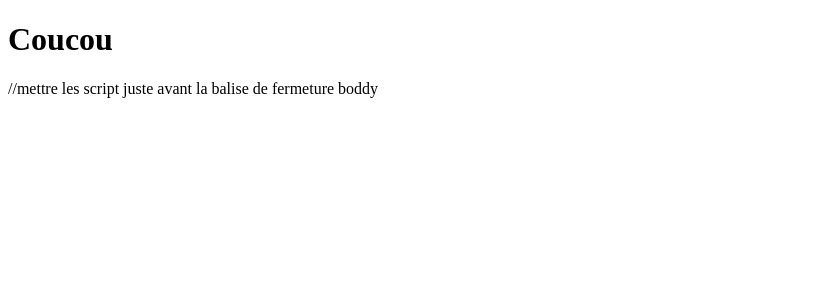
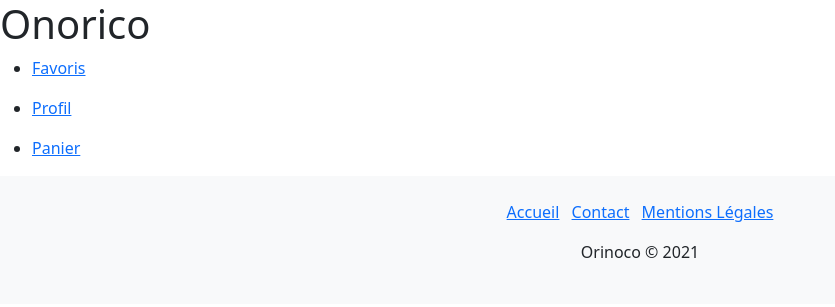
Before and after one commit to lauradauzat/DauzatLaura_5_03082021, a plain HTML site: page Front/index.html in a window 1280 px wide. Shown: the whole page, without its empty margins (0-835 px from the left). Drawn offline with nearby package versions, Linux system fonts and the light colour scheme.

Commit message:
added header and footer on index

```diff
--- a/Front/index.html
+++ b/Front/index.html
@@ -1,21 +1,48 @@
-<!DOCTYPE html>
+<!doctype html>
 <html lang="en">
   <head>
-    <meta charset="UTF-8">
-    <meta http-equiv="X-UA-Compatible" content="IE=edge">
-    <meta name="viewport" content="width=device-width, initial-scale=1.0">
-    <title>Document</title>
+    <!-- Required meta tags -->
+    <meta charset="utf-8">
+    <meta name="viewport" content="width=device-width, initial-scale=1">
+    <meta name="description" content="Votre ours en peluche préféré vous attend chez Orinoco">
+
+    <!-- Bootstrap CSS -->
+    <link href="https://cdn.jsdelivr.net/npm/bootstrap@5.1.0/dist/css/bootstrap.min.css" rel="stylesheet" integrity="sha384-KyZXEAg3QhqLMpG8r+8fhAXLRk2vvoC2f3B09zVXn8CA5QIVfZOJ3BCsw2P0p/We" crossorigin="anonymous">
+
+    <title>Orinoco, Our en peluche</title>
   </head>
   <body>
 
+    <header>
+        <h1>Onorico</h1>
 
-    <main id="teddies">
+        <nav>
+            <ul class="icon">
+                <li class="icon__description"><a href="index.html"><p>Favoris</p></a><i class="far fa-heart"></i></li>
+                <li class="icon__description"><a href="index.html"><p>Profil</p></a><i class="far fa-address-card"></i></li>
+                <li class="icon__description"><a href="panier.html"><p>Panier</p></a><i class="fas fa-cart-arrow-down"></i><div class="item__number"></div></li>
+             </ul>
+        </nav>
+    </header>
+
+    <main></main>
+
+    <!-- Footer -->
+    <footer class="bg-light py-4">
+        <ul class="list-inline text-center">
+            <li class="list-inline-item"><a href="index.html" title="Accueil">Accueil</a></li>
+            <li class="list-inline-item"><a href="mailto:orincobears@gmail.com?subject=Contact" title="Contact">Contact</a>
+            </li>
+            <li class="list-inline-item"><a href="#" title="Mentions Légales">Mentions Légales</a></li>
+        </ul>
+        <p class="copyright text-center">Orinoco © 2021</p>
+    </footer>
+
+    <!-- Optional JavaScript; choose one of the two! -->
+
+    <!-- Option 1: Bootstrap Bundle with Popper -->
+    <script src="https://cdn.jsdelivr.net/npm/bootstrap@5.1.0/dist/js/bootstrap.bundle.min.js" integrity="sha384-U1DAWAznBHeqEIlVSCgzq+c9gqGAJn5c/t99JyeKa9xxaYpSvHU5awsuZVVFIhvj" crossorigin="anonymous"></script>
 
 
-    </main>
-
-
-    //mettre les script juste avant la balise de fermeture boddy
-    <script src="js/teddies.js"></script>
   </body>
 </html>
--- a/Front/js/teddies.js
+++ b/Front/js/teddies.js
@@ -2,10 +2,7 @@
 const teddiesElement = document.getElementById('teddies');
 
 function renderTeddies() {
-    teddiesElement.innerHTML = `<div>
-    <h1> Coucou </h1>
-    </div>
-    `
+    teddiesElement.innerHTML = "coucou";
 }
 
 renderTeddies();
```
Lines whose indentation alone changed are shown as unchanged.
